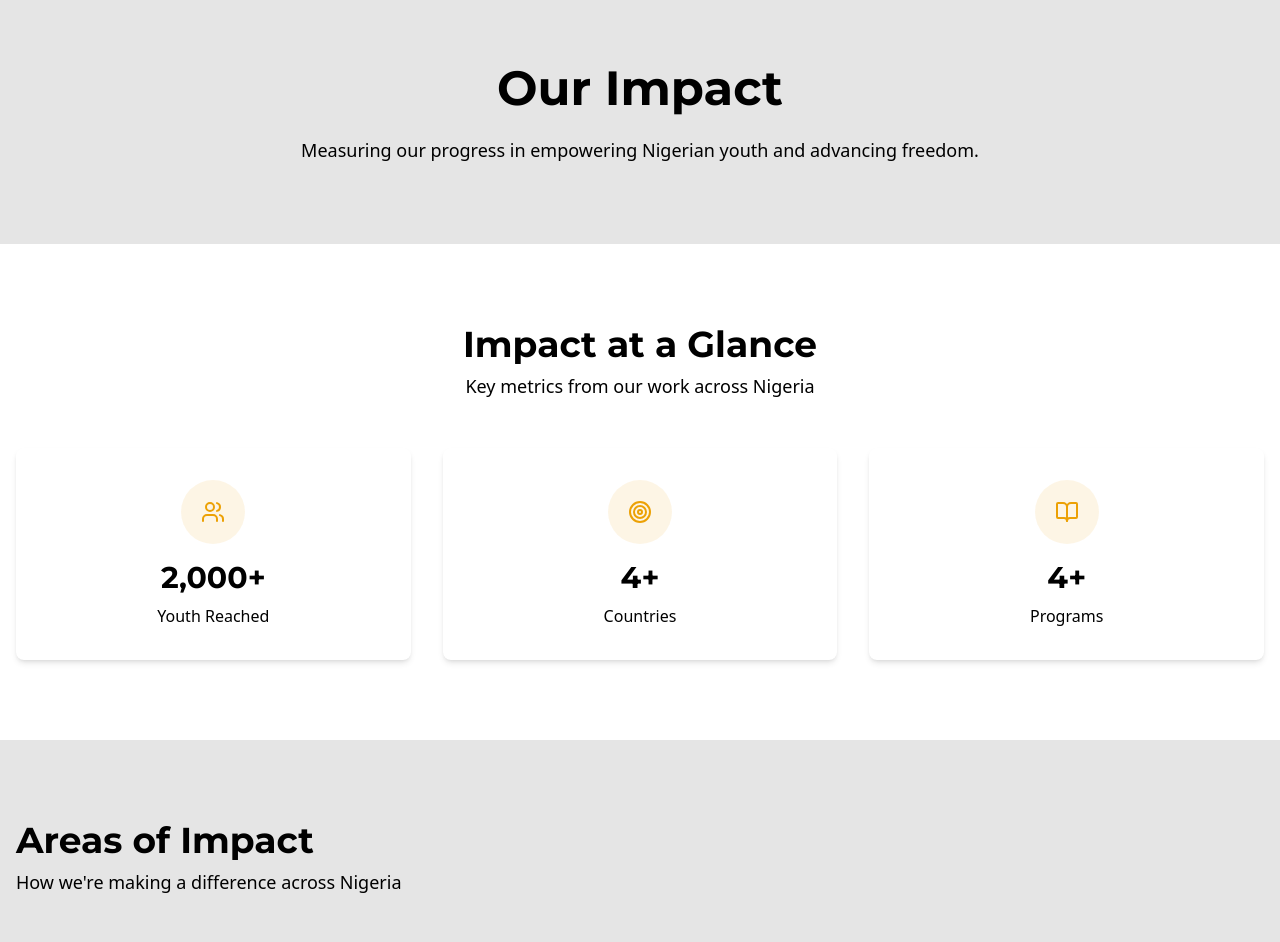
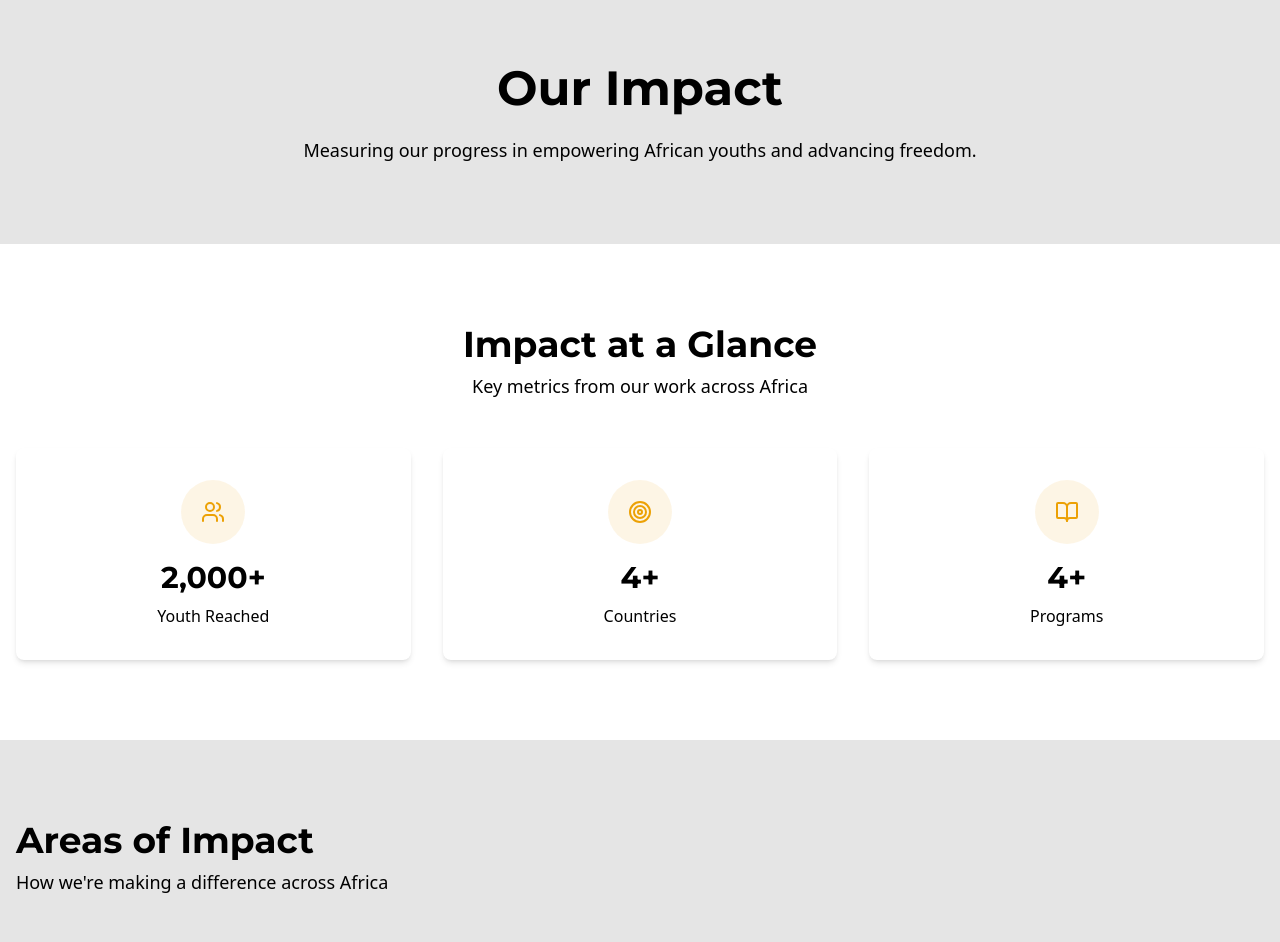
Before and after one commit to freefuturefdn/modern_website, a Next.js app: page /impact in a window 1280 px wide. Shown: the part 80-1022 px from the top of the page. Built offline with nearby package versions, Linux system fonts and the light colour scheme; no server answers; a web font is replaced by a local one.

Commit message:
Updated the Nigeria text on impact page to Africa

```diff
--- a/app/impact/page.tsx
+++ b/app/impact/page.tsx
@@ -72,7 +72,7 @@ export default function ImpactPage() {
           >
             <h1 className="text-4xl md:text-5xl font-bold">Our Impact</h1>
             <p className="text-lg text-muted-foreground">
-              Measuring our progress in empowering Nigerian youth and advancing freedom.
+              Measuring our progress in empowering African youths and advancing freedom.
             </p>
           </motion.div>
         </div>
@@ -81,7 +81,7 @@ export default function ImpactPage() {
       {/* Impact Stats Section */}
       <section className="py-20">
         <div className="container mx-auto px-4">
-          <SectionHeading title="Impact at a Glance" subtitle="Key metrics from our work across Nigeria" center />
+          <SectionHeading title="Impact at a Glance" subtitle="Key metrics from our work across Africa" center />
 
           <div className="grid grid-cols-1 md:grid-cols-2 lg:grid-cols-3 gap-8 mt-12">
             {impactStats.map((stat, index) => (
@@ -104,7 +104,7 @@ export default function ImpactPage() {
       {/* Impact Areas Section */}
       <section className="py-20 bg-ash-light">
         <div className="container mx-auto px-4">
-          <SectionHeading title="Areas of Impact" subtitle="How we're making a difference across Nigeria" />
+          <SectionHeading title="Areas of Impact" subtitle="How we're making a difference across Africa" />
 
           <div className="space-y-16 mt-12">
             {impactAreas.map((area, index) => (
```
